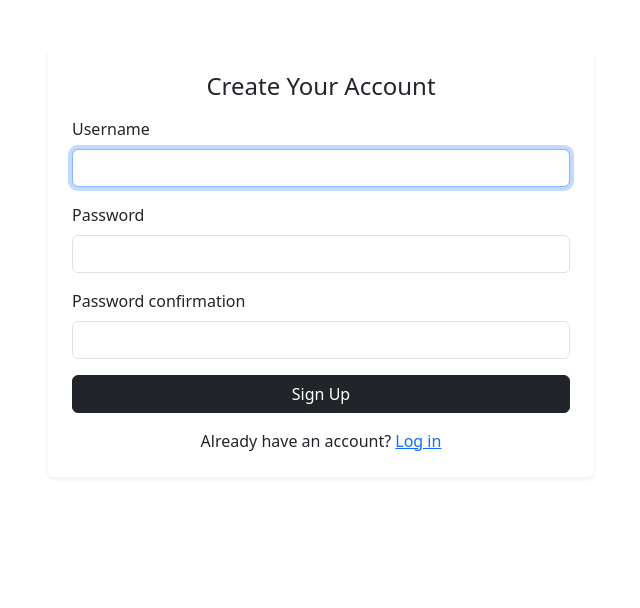
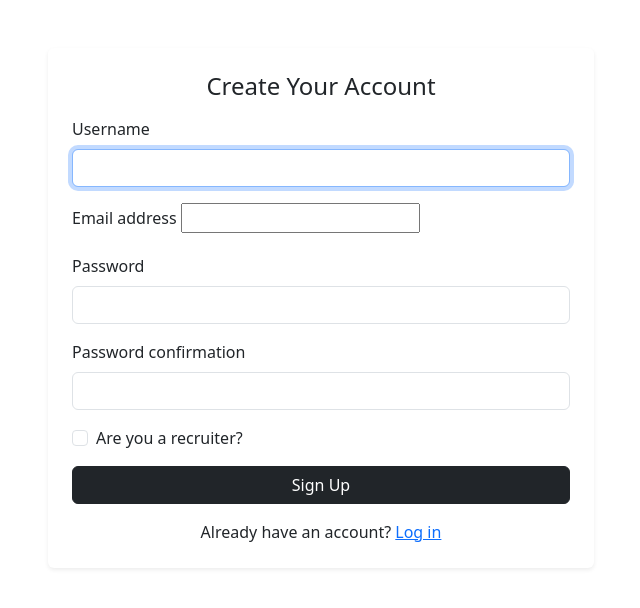
Before and after one commit to 42nacosta/Job-Platform-Project, a Django app: page /accounts/signup/ in a window 1280 px wide. Shown: the part 72-680 px from the top of the page, without its empty margins (319-959 px from the left). Run offline with Django 5.2, Linux system fonts and the light colour scheme; some libraries are stand-ins or nearby versions.

Commit message:
Started the seperation of recruiter and candidates, settings still needs to be changed for recruiters vs candidates.

```diff
--- a/accounts/forms.py
+++ b/accounts/forms.py
@@ -3,6 +3,7 @@
 from django.utils.safestring import mark_safe
 from django import forms
 from .models import Profile
+from django.contrib.auth.models import User
 
 
 class CustomErrorList(ErrorList):
@@ -10,7 +11,19 @@
         if not self:
             return ''
         return mark_safe(''.join([f'<div class="alert alert-danger" role="alert">{e}</div>' for e in self]))
+
 class CustomUserCreationForm(UserCreationForm):
+    is_recruiter = forms.BooleanField(
+        required=False,
+        label="Are you a recruiter?",
+        help_text=None,
+        widget=forms.CheckboxInput(attrs={'class': 'form-check-input'})
+    )
+
+    class Meta:
+        model = User
+        fields = ("username", "email", "password1", "password2", "is_recruiter")
+
     def __init__(self, *args, **kwargs):
         super(CustomUserCreationForm, self).__init__(*args, **kwargs)
         for fieldname in ['username', 'password1',
@@ -19,6 +32,13 @@
             self.fields[fieldname].widget.attrs.update(
                 {'class': 'form-control'}
             )
+
+    def save(self, commit=True):
+        user = super().save(commit=False)
+        user.is_recruiter = self.cleaned_data.get("is_recruiter", False)
+        if commit:
+            user.save()
+        return user
 
 class PrivacySettingsForm(forms.ModelForm):
     class Meta:
--- a/accounts/templates/accounts/signup.html
+++ b/accounts/templates/accounts/signup.html
@@ -16,6 +16,19 @@
               <form method="post" novalidate>
                 {% csrf_token %}
                 {% for field in form %}
+                  {% if field.name == "is_recruiter" %}
+                    <div class="form-check mb-3">
+                      {{ field }}
+                      <label class="form-check-label" for="{{ field.id_for_label }}">
+                        {{ field.label }}
+                      </label>
+                      {% if field.errors %}
+                        <div class="invalid-feedback d-block">
+                          {{ field.errors|striptags }}
+                        </div>
+                      {% endif %}
+                    </div>
+                  {% else %}
                     <div class="mb-3">
                       <label class="form-label" for="{{ field.id_for_label }}">{{ field.label }}</label>
                       {{ field }}
@@ -28,6 +41,7 @@
                         </div>
                       {% endif %}
                     </div>
+                  {% endif %}
                 {% endfor %}
                 <div class="d-grid mb-3">
                   <button type="submit" class="btn btn-dark">Sign Up</button>
--- a/accounts/views.py
+++ b/accounts/views.py
@@ -54,7 +54,12 @@
         form = CustomUserCreationForm(request.POST, error_class=CustomErrorList)
         #check if form is correct (same password, not common password, etc) and save user
         if form.is_valid():
-            form.save()
+            user = form.save()  # save the User instance
+
+            # ✅ Save recruiter flag to Profile
+            is_recruiter = form.cleaned_data.get("is_recruiter", False)
+            user.profile.is_recruiter = is_recruiter
+            user.profile.save()
             return redirect('accounts:login')
         else:
             #pass form and errors to template and render signup again
--- a/home/templates/home/index.html
+++ b/home/templates/home/index.html
@@ -26,7 +26,7 @@
     </div>
   </form>
   </div>
-  {% if request.user.is_authenticated %}
+  {% if request.user.is_authenticated and request.user.is_recruiter %}
   <div class="d-flex justify-content-center mt-5">
     <a href="{% url 'home.create' %}" class="btn btn-primary">Post Job</a>
   </div>
@@ -38,7 +38,7 @@
           <div class="card-body text-start">
             {{ job.title }}
             <div class="text-end">
-              <a href="{% url 'home.show' id=job.id %}" class="btn bg-dark text-white">Apply Now</a>
+              <a href="{% url 'home.show' id=job.id %}" class="btn bg-dark text-white">View</a>
             </div>
           </div>
         </div>
--- a/home/templates/home/job_form.html
+++ b/home/templates/home/job_form.html
@@ -20,7 +20,7 @@
     </div>
     <div class="mb-3">
       <label class="form-label">Salary</label>
-      <input name="salary" type="number" class="form-control"
+      <input name="salary" type="number" step="0.01" class="form-control"
              value="{% if job %}{{ job.salary }}{% endif %}"/>
     </div>
     <div class="mb-3">
--- a/home/templates/home/show.html
+++ b/home/templates/home/show.html
@@ -11,8 +11,10 @@
   </div>
 
   <div class="mt-3">
-    <a href="#" class="btn btn-success">Apply Now</a>
-    {% if request.user.is_authenticated and request.user == template_data.job.user %}
+    {% if request.user.is_authenticated and not request.user.is_recruiter %}
+      <a href="#" class="btn btn-success">Apply Now</a>
+    {% endif %}
+    {% if request.user.is_authenticated and request.user == template_data.job.user%}
       <a href="{% url 'home.edit' id=template_data.job.id %}" class="btn btn-secondary">Edit Job</a>
     {% endif %}
   </div>
--- a/home/views.py
+++ b/home/views.py
@@ -1,6 +1,8 @@
 from django.shortcuts import render, redirect, get_object_or_404
 from .models import Job
 from django.contrib.auth.decorators import login_required
+from decimal import Decimal
+
 # Create your views here.
 def index(request):
     search_term = request.GET.get('search')
@@ -46,7 +48,7 @@
         title = request.POST.get('title', '').strip()
         description = request.POST.get('description', '').strip()
         location = request.POST.get('location', '').strip()
-        salary = request.POST.get('salary') or 0
+        salary = Decimal(request.POST.get("salary")) or 0
         category = request.POST.get('category', '').strip()
 
         job = Job.objects.create(user=request.user, title=title, description=description,
@@ -63,7 +65,7 @@
         job.title = request.POST.get('title','').strip()
         job.description = request.POST.get('description','').strip()
         job.location = request.POST.get('location','').strip()
-        job.salary = request.POST.get('salary','') or 0
+        job.salary = Decimal(request.POST.get("salary")) or 0
         job.category = request.POST.get('category','').strip()
         job.save()
         return redirect('home.show', id=job.id)
```
Also changed, not shown: accounts/models.py (+7 -1 lines). Lines whose indentation alone changed are shown as unchanged.
